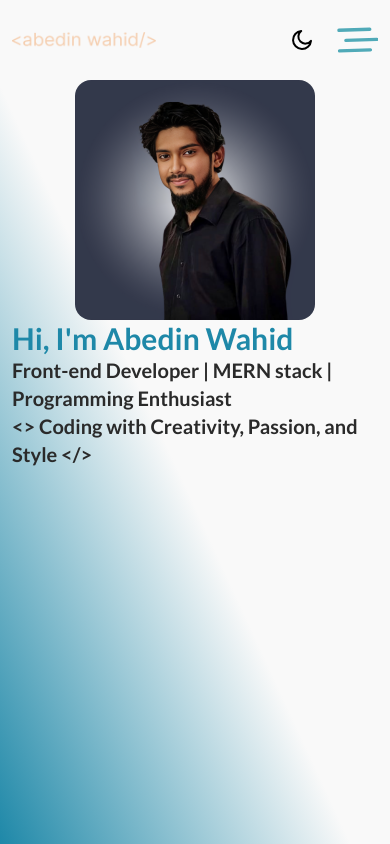
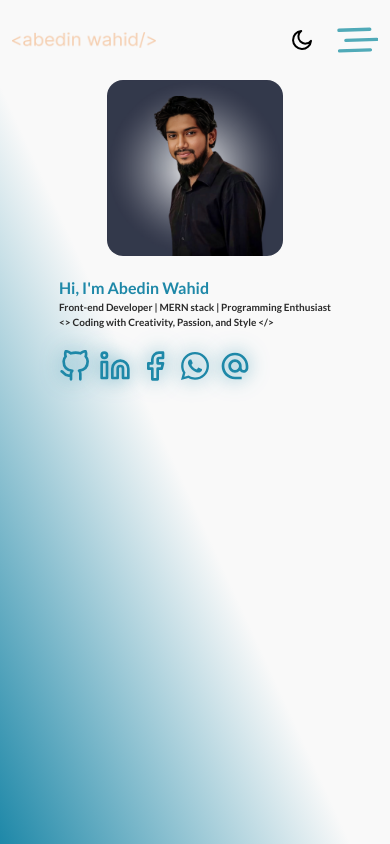
Before and after one commit to abedinwahid9/my-portfolio, a Next.js app: page / in a window 390 px wide. Built offline with nearby package versions, Linux system fonts and the light colour scheme.

Commit message:
social link icon desing complate

```diff
--- a/src/app/components/home/Main.tsx
+++ b/src/app/components/home/Main.tsx
@@ -1,23 +1,27 @@
 import Image from "next/image";
 import profile from "../../../assets/my.png";
+import SocialLinks from "../share/SocialLinks";
 
 const Main: React.FC = () => {
   const text = "<> Coding with Creativity, Passion, and Style </>";
 
   return (
-    <div className="max-w-[1440px] mx-auto md:px-10 px-3 w-full h-full flex lg:flex-row flex-col justify-between items-center">
+    <div className="max-w-[1440px] mx-auto md:px-10 px-3 w-full h-full gap-5 flex lg:flex-row flex-col justify-between items-center">
       <div className="lg:order-1 order-2 ">
-        <h1 className="capitalize dark:text-lg-button text-dr-button text-3xl font-bold">
+        <div>
+          <h1 className="capitalize dark:text-lg-button text-dr-button md:text-3xl sm:text-xl text-md font-bold">
             Hi, I'm Abedin Wahid
           </h1>
-        <h2 className="dark:text-lg-text text-dr-text font-bold text-xl">
+          <h2 className="dark:text-lg-text text-dr-text font-bold text-[10px] sm:text-base md:text-xl">
             Front-end Developer | MERN stack | Programming Enthusiast
           </h2>
-        <p className="dark:text-lg-text text-dr-text font-bold text-xl">
+          <p className="dark:text-lg-text text-dr-text font-bold text-[10px] sm:text-base md:text-xl">
             {text}
           </p>
         </div>
-      <div className="sm:w-[420px] lg:order-2 order-1  sm:h-[420px] w-60 h-60 relative">
+        <SocialLinks />
+      </div>
+      <div className="lg:w-[420px] lg:order-2 order-1  lg:h-[420px] sm:w-72 w-44 sm:h-72 h-44 relative">
         <Image
           src={profile}
           alt="profile"
--- /dev/null
+++ b/src/app/components/share/SocialLinks.tsx
@@ -0,0 +1,50 @@
+"use clients";
+import Link from "next/link";
+import { FiGithub } from "react-icons/fi";
+import { FiLinkedin } from "react-icons/fi";
+import { FiFacebook } from "react-icons/fi";
+import { FaWhatsapp } from "react-icons/fa";
+import { MdAlternateEmail } from "react-icons/md";
+
+interface arr {
+  id: number;
+  link: string;
+  icon: React.ElementType;
+}
+
+const SocialLinks: React.FC = () => {
+  // Array of links with icon components
+  const links: arr[] = [
+    { id: 1, link: "https://github.com/abedinwahid9", icon: FiGithub },
+    {
+      id: 2,
+
+      link: "https://linkedin.com/abedinwahid",
+      icon: FiLinkedin,
+    },
+    {
+      id: 3,
+      link: "https://www.facebook.com/abedin.wahid.0",
+      icon: FiFacebook,
+    },
+    { id: 4, link: "https://wa.me/+8801716893200", icon: FaWhatsapp },
+    { id: 4, link: "mailto:abedinwahid9@gmail.com", icon: MdAlternateEmail },
+  ];
+
+  return (
+    <div className="py-5 flex gap-2">
+      {links.map(({ id, link, icon: Icon }) => (
+        <div
+          key={id}
+          className="w-8 h-8 dark:text-lg-button text-dr-button drop-shadow-[0px_0px_10px_rgba(30,136,168,0.8)] hover:drop-shadow-[0px_0px_10px_rgba(226,183,54,0.8)]"
+        >
+          <Link target="_blank" href={link}>
+            <Icon className="w-full h-full" />
+          </Link>
+        </div>
+      ))}
+    </div>
+  );
+};
+
+export default SocialLinks;
--- a/src/app/layout.tsx
+++ b/src/app/layout.tsx
@@ -4,8 +4,9 @@ import { lato, playfairDisplay } from "@/fonts/fonts";
 import { ThemeProvider } from "next-themes";
 
 export const metadata: Metadata = {
-  title: "Create Next App",
-  description: "Generated by create next app",
+  title: "Abedin Wahid",
+  description:
+    "this is abedin wahid portfolio.Front-end Developer | MERN stack | Programming Enthusiast",
 };
 
 export default function RootLayout({
@@ -15,6 +16,10 @@ export default function RootLayout({
 }>) {
   return (
     <html lang="en">
+      <head>
+        <title>{metadata.title}</title>
+        <meta name="description" content={metadata.description} />
+      </head>
       <body
         className={`${playfairDisplay.variable} ${lato.className} h-screen w-full bg-gradient-to-tr dark:from-lg-secondary from-dr-button dark:to-lg-primary to-dr-primary to-45%  bg-no-repeat `}
       >
```
Lines whose indentation alone changed are shown as unchanged.
